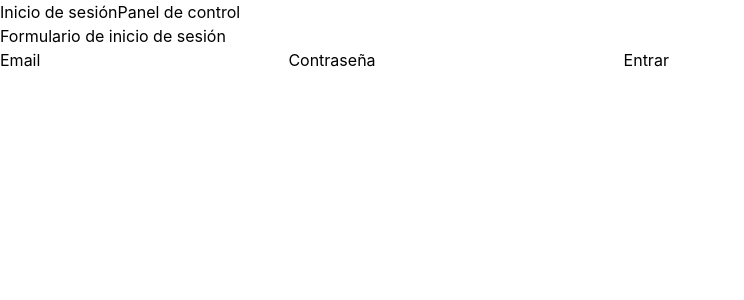
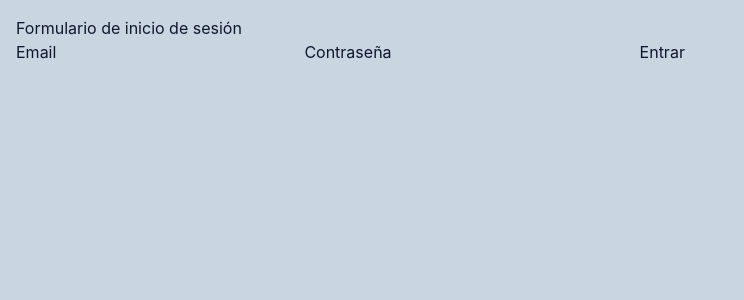
Before and after one commit to martinezdom/Repair-Shop-Frontend, a Vue app: page /login in a window 1280 px wide. Shown: the top 300 px of the page, without its empty margins (0-744 px from the left). Built offline with nearby package versions, Linux system fonts and the light colour scheme.

Commit message:
Navigation menu are now components. Tailwind added and new styles.

```diff
--- a/index.html
+++ b/index.html
@@ -7,7 +7,7 @@
     <title>Repair Shop</title>
     <link rel="stylesheet" href="src/assets/main.css" />
   </head>
-  <body>
+  <body class="bg-slate-300 text-slate-900 dark:bg-slate-800 dark:text-slate-300">
     <div id="app"></div>
     <script type="module" src="/src/main.ts"></script>
   </body>
--- a/src/App.vue
+++ b/src/App.vue
@@ -1,17 +1,18 @@
 <script setup lang="ts">
-import { RouterLink, RouterView } from 'vue-router'
+import { RouterView, useRoute } from 'vue-router'
+import NavBar from './components/NavBar.vue'
+
+const route = useRoute()
 </script>
 
 <template>
-  <div id="wrapper">
-    <nav>
-      <RouterLink to="/login">Inicio de sesión</RouterLink>
-      <RouterLink to="/dashboard">Panel de control</RouterLink>
-    </nav>
-    <main>
+  <div id="wrapper" class="min-h-screen">
+    <header class="bg-slate-500 dark:bg-slate-700 shadow-md">
+      <NavBar v-if="route.meta.requiresAuth" />
+    </header>
+
+    <main class="container mx-auto p-4">
       <RouterView />
     </main>
   </div>
 </template>
-
-<style scoped></style>
--- /dev/null
+++ b/src/components/MenuItem.vue
@@ -0,0 +1,14 @@
+<script setup lang="ts">
+import { RouterLink } from 'vue-router'
+
+defineProps<{
+  to: string
+  label: string
+}>()
+</script>
+
+<template>
+  <li class="hover:scale-110 transition-transform">
+    <RouterLink :to="to">{{ label }}</RouterLink>
+  </li>
+</template>
--- /dev/null
+++ b/src/components/NavBar.vue
@@ -0,0 +1,33 @@
+<script setup lang="ts">
+import { ref } from 'vue'
+import MenuItem from './MenuItem.vue'
+import { useRouter } from 'vue-router'
+
+const router = useRouter()
+
+const menuItems = ref([
+  { to: '/dashboard', label: 'Panel de control' },
+  { to: '/customers', label: 'Clientes' },
+  { to: '/vehicles', label: 'Vehículos' },
+])
+
+function logout() {
+  localStorage.removeItem('token')
+  router.push('/login')
+}
+</script>
+
+<template>
+  <nav class="container mx-auto flex justify-between items-center p-4">
+    <ul class="flex gap-6 font-medium">
+      <MenuItem v-for="item in menuItems" :key="item.to" :to="item.to" :label="item.label" />
+    </ul>
+
+    <button
+      @click="logout"
+      class="bg-red-500 hover:bg-red-600 px-4 py-2 rounded font-bold cursor-pointer transition-colors"
+    >
+      Cerrar sesión
+    </button>
+  </nav>
+</template>
--- a/src/router/index.ts
+++ b/src/router/index.ts
@@ -1,10 +1,17 @@
 import DashboardView from '@/views/DashboardView.vue'
 import LoginView from '@/views/LoginView.vue'
+import HomeView from '@/views/HomeView.vue'
 import { createRouter, createWebHistory } from 'vue-router'
 
 const router = createRouter({
   history: createWebHistory(import.meta.env.BASE_URL),
   routes: [
+    {
+      path: '/',
+      name: 'home',
+      component: HomeView,
+      meta: { requiresAuth: true },
+    },
     {
       path: '/login',
       name: 'login',
--- a/src/views/DashboardView.vue
+++ b/src/views/DashboardView.vue
@@ -1,7 +1,6 @@
 <script setup lang="ts">
 import { ref, onMounted } from 'vue'
 import { api } from '@/services/api'
-import { useRouter } from 'vue-router'
 
 type Repair = {
   id: number
@@ -11,7 +10,6 @@ type Repair = {
   description: string
 }
 
-const router = useRouter()
 const repairs = ref<Repair[]>([])
 const errorMessage = ref('')
 async function fetchRepairs() {
@@ -24,19 +22,13 @@ async function fetchRepairs() {
   }
 }
 
-function logout() {
-  localStorage.removeItem('token')
-  router.push('/login')
-}
-
 onMounted(() => {
   fetchRepairs()
 })
 </script>
 
 <template>
-  <div>
-    <button @click="logout">Cerrar sesión</button>
+  <div class="flex justify-center">
     <h2 v-if="errorMessage">{{ errorMessage }}</h2>
     <table>
       <thead>
--- /dev/null
+++ b/src/views/HomeView.vue
@@ -0,0 +1,7 @@
+<script setup lang="ts">
+
+</script>
+
+<template>
+
+</template>
```
